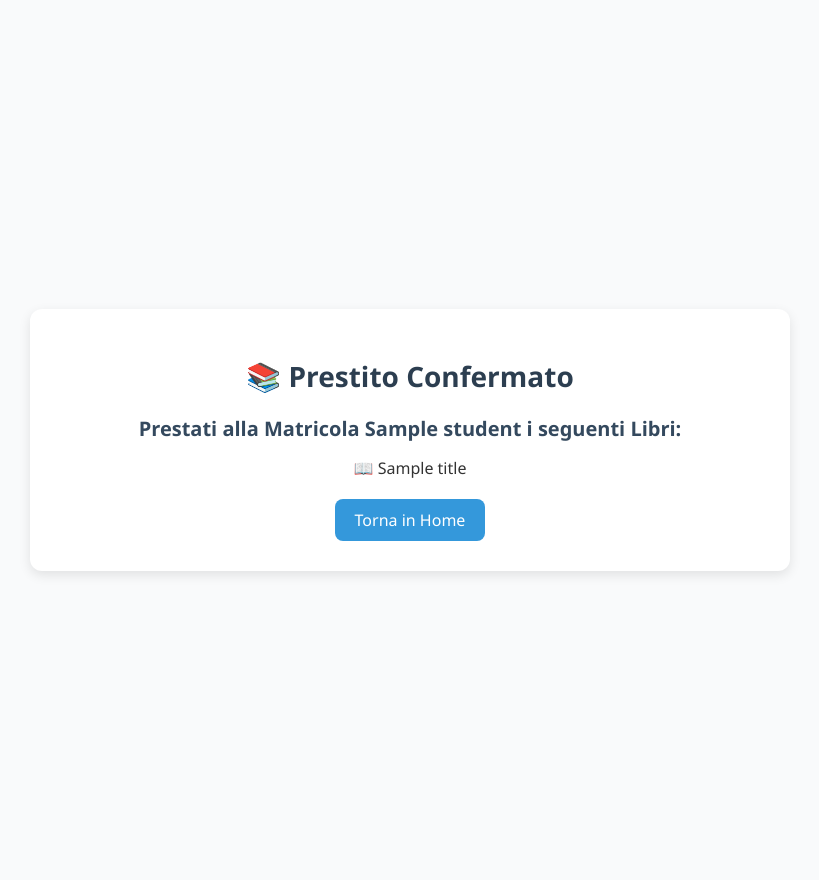
After one commit to marianoktm/BD2-UNISA, a Flask app: template templates/take_books.html in a window 1280 px wide. The commit adds this page. Shown: the whole page, without its empty margins (230-1049 px from the left). Run offline with Flask 3, Linux system fonts and the light colour scheme; the template is opened without the code that fills it: most values are stand-ins (such as "Sample title", 1, 10 or a date in 2020).

Commit message:
borrow books

```diff
--- /dev/null
+++ b/templates/take_books.html
@@ -0,0 +1,75 @@
+<!DOCTYPE html>
+<html lang="en">
+<head>
+    <meta charset="UTF-8">
+    <title>Prestito Libri</title>
+    <style>
+        body {
+            font-family: "Segoe UI", Tahoma, Geneva, Verdana, sans-serif;
+            background: #f9fafb;
+            color: #333;
+            display: flex;
+            justify-content: center;
+            align-items: center;
+            min-height: 100vh;
+            margin: 0;
+            padding: 40px;
+        }
+        .container {
+            background: #fff;
+            border-radius: 12px;
+            box-shadow: 0 4px 12px rgba(0,0,0,0.1);
+            padding: 30px;
+            max-width: 700px;
+            width: 100%;
+            text-align: center;
+        }
+        h1 {
+            color: #2c3e50;
+            margin-bottom: 20px;
+            font-size: 28px;
+        }
+        h2 {
+            color: #34495e;
+            font-size: 20px;
+            margin-bottom: 15px;
+        }
+        ul {
+            list-style: none;
+            padding: 0;
+            margin: 10px 0 20px 0;
+        }
+        ul li::before {
+            content: "📖 ";
+        }
+        .back-button {
+            display: inline-block;
+            padding: 10px 20px;
+            background-color: #3498db;
+            color: white;
+            text-decoration: none;
+            border-radius: 8px;
+            font-size: 16px;
+            transition: background-color 0.2s ease-in-out;
+        }
+        .back-button:hover {
+            background-color: #2980b9;
+        }
+    </style>
+</head>
+<body>
+    <div class="container">
+        <h1>📚 Prestito Confermato</h1>
+
+        <h2>Prestati alla Matricola {{ student }} i seguenti Libri:</h2>
+
+        <ul>
+            {% for title in titles %}
+                <li>{{ title }}</li>
+            {% endfor %}
+        </ul>
+
+        <a href="/" class="back-button">Torna in Home</a>
+    </div>
+</body>
+</html>
```
Also changed, not shown: routes/borrow_books_route.py (+35 -8 lines), templates/borrow_books.html (+11 -5 lines).
